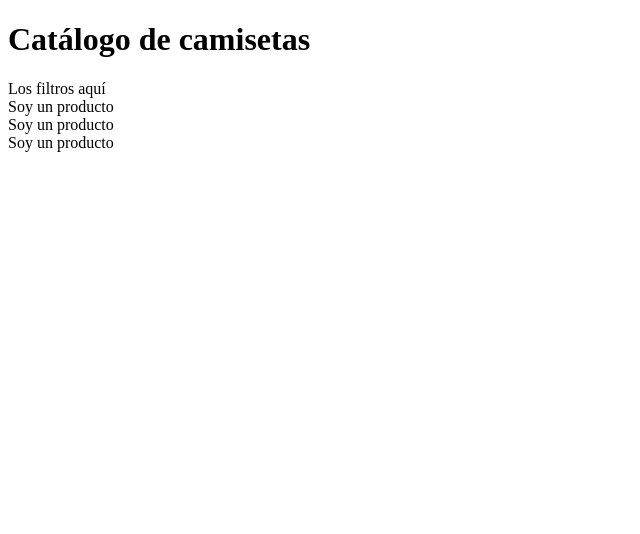
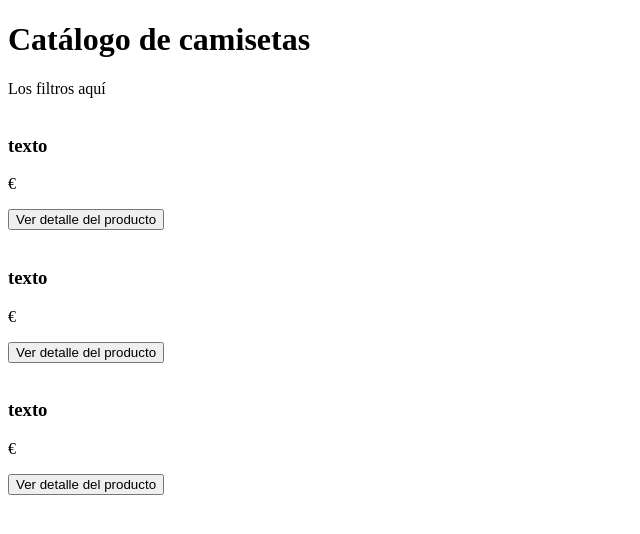
Before and after one commit to mariaozamiz/store, a React (Create React App) app: page / in a window 1280 px wide. Shown: the top 534 px of the page, without its empty margins (0-640 px from the left). Built offline with nearby package versions, Linux system fonts and the light colour scheme; no server answers.

Commit message:
create productList component

```diff
--- a/src/components/App.js
+++ b/src/components/App.js
@@ -18,7 +18,7 @@ function App() {
         <div>
             <h1 className="title--big">Catálogo de camisetas</h1>
             <Filters />
-            <section className="js-products cards">
+            <section className="cards">
                 <Product />
                 <Product />
                 <Product />
--- a/src/components/Product.js
+++ b/src/components/Product.js
@@ -1,7 +1,16 @@
 import React from 'react';
 
 function Product() {
-    return <div>Soy un producto</div>;
+    return (
+        <article className="card">
+            <img src="" className="card__img" alt="" />
+            <h3 className="card__title">texto</h3>
+            <p className="card__description">€</p>
+            <button className="js-add-product card__btn">
+                Ver detalle del producto
+            </button>
+        </article>
+    );
 }
 
 export default Product;
```
Also changed, not shown: src/components/ProductList.js (added, +7 -0 lines).
